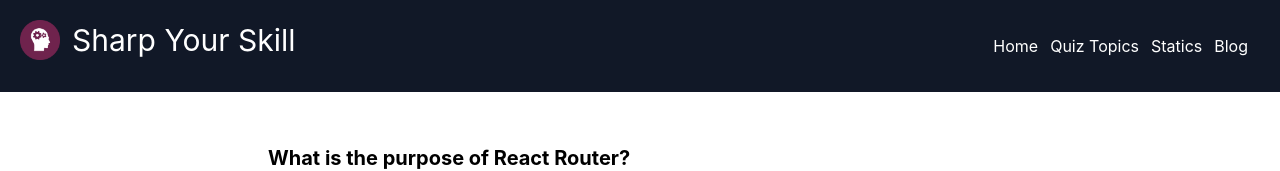
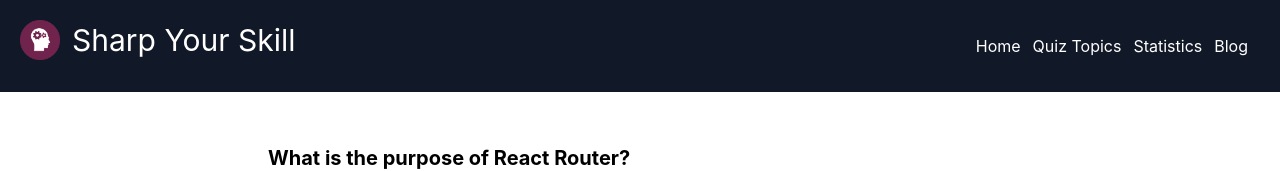
Before and after one commit to yusuf-khan-swd/sharp-your-skill, a React (Create React App) app: page /blog in a window 1280 px wide. Shown: the top 171 px of the page. Built offline with nearby package versions, Linux system fonts and the light colour scheme.

Commit message:
Rename wrong name Statics to Statistics

```diff
--- a/src/App.js
+++ b/src/App.js
@@ -4,7 +4,7 @@ import Blog from './components/Blog/Blog';
 import Error from './components/Error/Error';
 import Home from './components/Home/Home';
 import Quiz from './components/Quiz/Quiz';
-import Statics from './components/Statics/Statics';
+import Statics from './components/Statistics/Statistics';
 import Topics from './components/Topics/Topics';
 import Main from './layout/Main';
 
@@ -36,7 +36,7 @@ function App() {
           element: <Quiz></Quiz>
         },
         {
-          path: '/statics',
+          path: '/statistics',
           loader: () => fetch('https://openapi.programming-hero.com/api/quiz'),
           element: <Statics></Statics>
         },
--- a/src/components/Header/Header.js
+++ b/src/components/Header/Header.js
@@ -19,8 +19,8 @@ const Header = () => {
         <NavLink className={`mr-3 hover:text-zinc-400`} to="/topics">
           Quiz Topics
         </NavLink>
-        <NavLink className={`mr-3 hover:text-zinc-400`} to="/statics">
-          Statics
+        <NavLink className={`mr-3 hover:text-zinc-400`} to="/statistics">
+          Statistics
         </NavLink>
         <NavLink className={`mr-3 hover:text-zinc-400`} to="/blog">
           Blog
--- a/src/components/Statics/Statics.js
+++ b/src/components/Statistics/Statistics.js
@@ -11,13 +11,13 @@ import {
   ResponsiveContainer,
 } from "recharts";
 
-const Statics = () => {
+const Statistics = () => {
   const data = useLoaderData().data;
   return (
     <div className="mb-28 mt-12">
       <h2 className="text-3xl font-bold mb-8 text-center">
-        Total <span className="text-red-500"> {data.length} </span> Question
-        Statics{" "}
+        Total <span className="text-red-500"> {data.length} </span>
+        Questions Statistics
       </h2>
       <div className="w-4/5 h-96 mx-auto">
         <ResponsiveContainer width="100%" height="100%">
@@ -40,4 +40,4 @@ const Statics = () => {
   );
 };
 
-export default Statics;
+export default Statistics;
```
